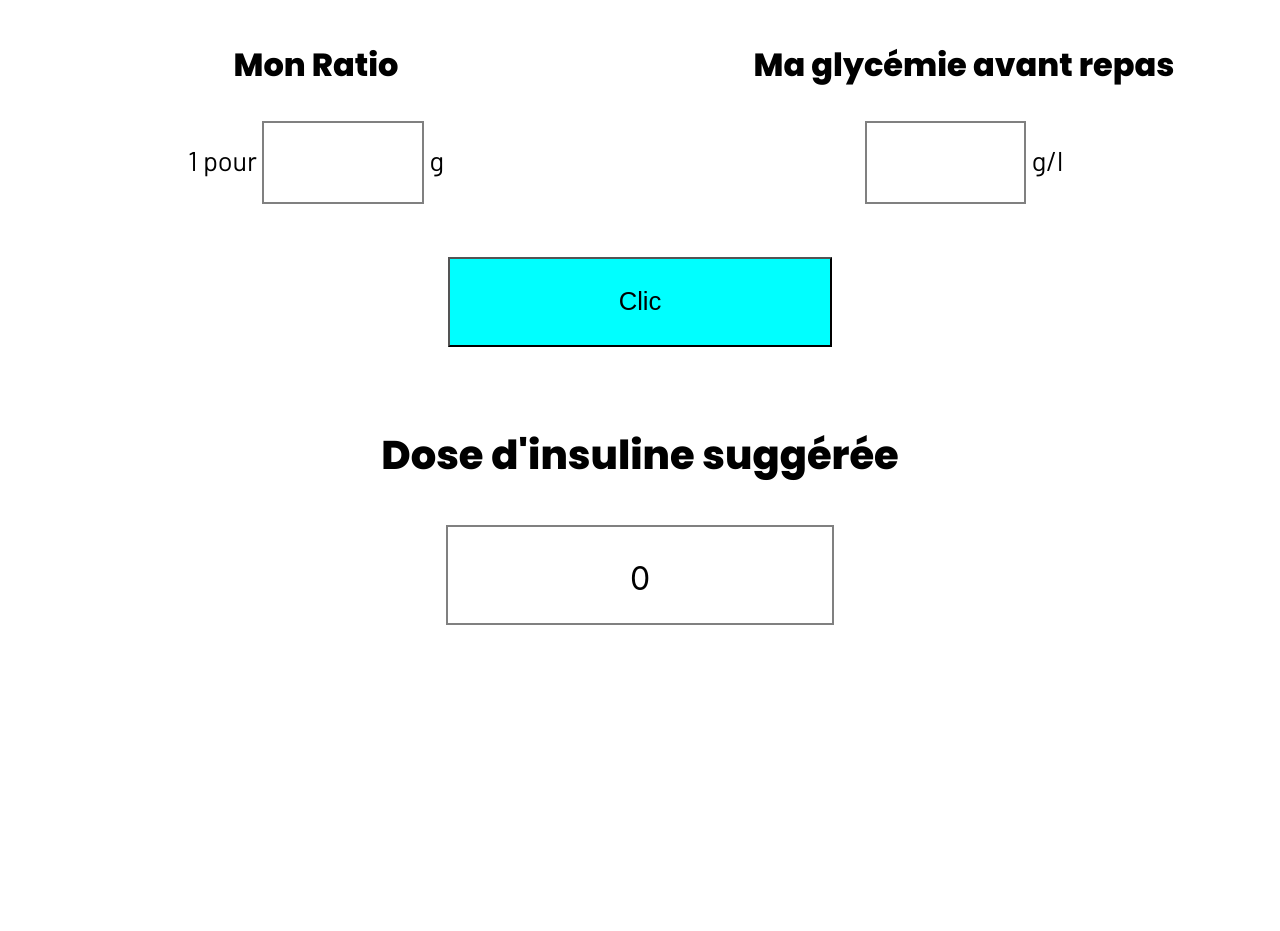
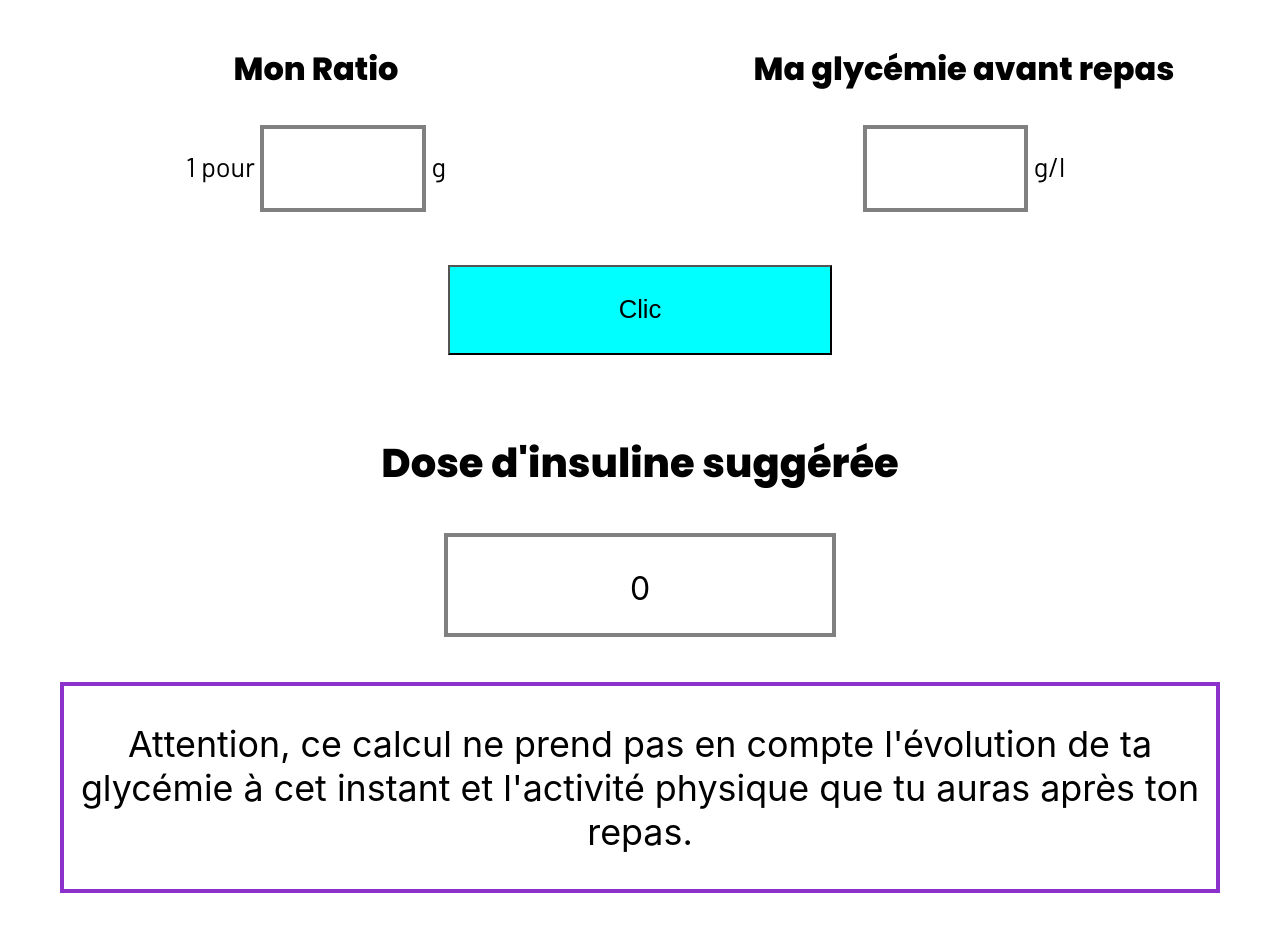
Before and after one commit to WildCodeSchool/Paris-0919-P2-Diabete, a React (Create React App) app in the folder ohmyg/: page / in a window 1280 px wide. Shown: the part 201-1132 px from the top of the page. Before the commit the page ends 826 px from the top, so only its background shows below. Built offline with nearby package versions, Linux system fonts and the light colour scheme.

Commit message:
add sentence of warning

```diff
--- a/ohmyg/src/components/pages/calculation/InsulinCalculation.css
+++ b/ohmyg/src/components/pages/calculation/InsulinCalculation.css
@@ -31,7 +31,7 @@ input {
     height: 2em;
     text-align: center;
     font-size:1.2em;
-    border: 2px solid grey;
+    border: 4px solid grey;
 }
 
 .warning {
@@ -59,8 +59,6 @@ label {
     font-size : 1.4em;
     font-family: "Poppins", sans-serif;
     font-weight: 800;
-    /* text-align: center;
-    align-self: center; */
 }
 
 #totalTitle {
@@ -76,7 +74,7 @@ label {
 
 .totalNumber {
     font-size : 2em;
-    border: 2px solid grey;
+    border: 4px solid grey;
     width: 30%;
     height: 3em;
     align-self: center;
@@ -100,6 +98,12 @@ button{
     height:auto;
 }
 
+.warningCalcul{
+    font-size: 1.4em;
+    border: 4px solid #8c31c9;
+    margin: 2em auto 2em auto;
+    width: 90%;
+}
 
 
 
@@ -135,4 +139,7 @@ button{
         background-color: aqua;
     }
 
+    .warningCalcul p{
+        font-size: 1.6em;
+    }
 }
--- a/ohmyg/src/components/pages/calculation/InsulinCalculation.js
+++ b/ohmyg/src/components/pages/calculation/InsulinCalculation.js
@@ -160,6 +160,10 @@ class InsulinCalculation extends Component {
           </div>
         </div>
 
+        <div className="warningCalcul">
+          <p>Attention, ce calcul ne prend pas en compte l'évolution de ta glycémie à cet instant et l'activité physique que tu auras après ton repas.</p>
+        </div>
+
       </div>
 
     );
```
